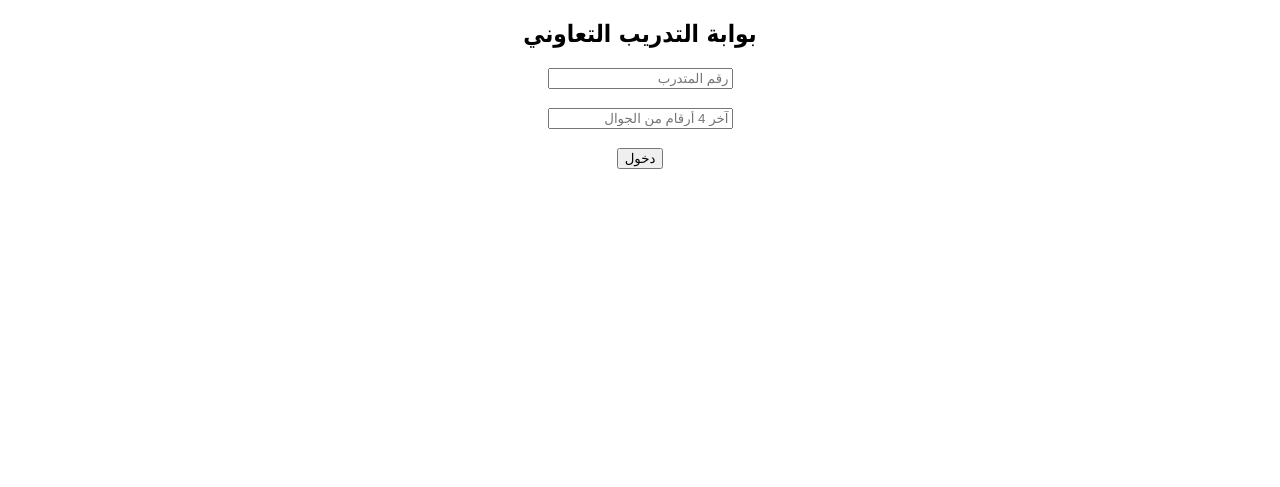
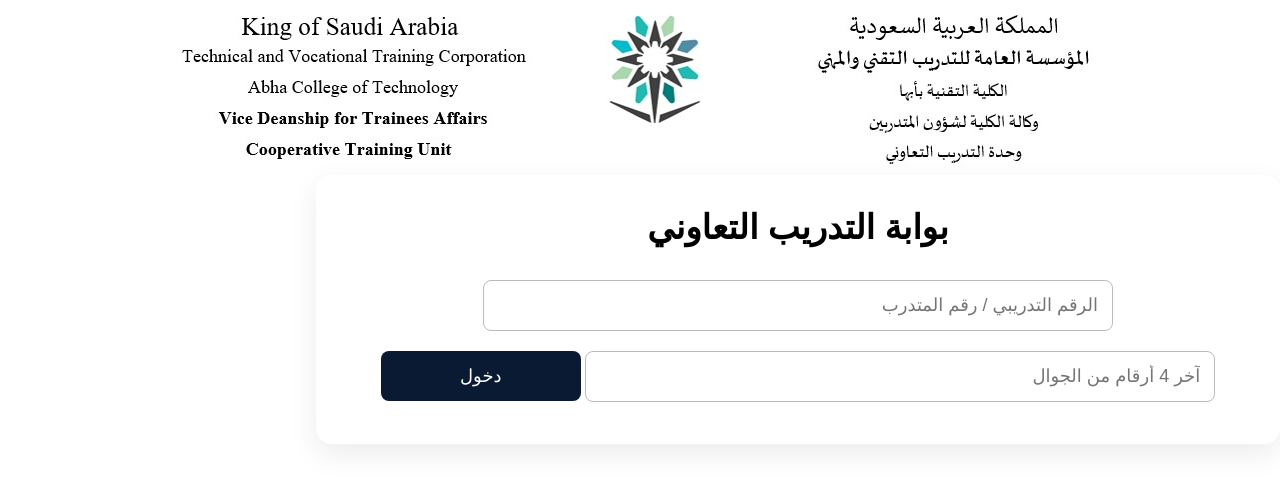
Before and after one commit to ctabha/coop-training, a Flask app: page / in a window 1280 px wide. Shown: the top 487 px of the page. Run offline with Flask 3, Linux system fonts and the light colour scheme.

Commit message:
Update index.html

```diff
--- a/templates/index.html
+++ b/templates/index.html
@@ -1,28 +1,27 @@
 <!doctype html>
 <html lang="ar" dir="rtl">
 <head>
-<meta charset="utf-8">
-<title>بوابة التدريب التعاوني</title>
+  <meta charset="utf-8">
+  <title>بوابة التدريب التعاوني</title>
+  <link rel="stylesheet" href="/static/style.css">
 </head>
-<body style="font-family:Tahoma; direction:rtl; text-align:center;">
+<body class="page-bg">
+  <div class="site-header">
+    <img src="/static/header.jpg" alt="header">
+  </div>
 
-<h2>بوابة التدريب التعاوني</h2>
+  <div class="card">
+    <h1>بوابة التدريب التعاوني</h1>
 
-{% if error %}
-<p style="color:red;">{{ error }}</p>
-{% endif %}
+    <form method="POST">
+      <input type="text" name="trainee_id" placeholder="الرقم التدريبي / رقم المتدرب" required>
+      <input type="text" name="last4" placeholder="آخر 4 أرقام من الجوال" required>
+      <button type="submit">دخول</button>
+    </form>
 
-{% if not trainee %}
-<form method="POST">
-<input name="trainee_id" placeholder="رقم المتدرب"><br><br>
-<input name="phone4" placeholder="آخر 4 أرقام من الجوال"><br><br>
-<button type="submit">دخول</button>
-</form>
-{% else %}
-<p>تم الدخول بنجاح</p>
-<p>اسم المتدرب: {{ trainee["اسم المتدرب"] }}</p>
-<p>رقم المتدرب: {{ trainee["رقم المتدرب"] }}</p>
-{% endif %}
-
+    {% if error %}
+      <p class="error">{{ error }}</p>
+    {% endif %}
+  </div>
 </body>
 </html>
```
